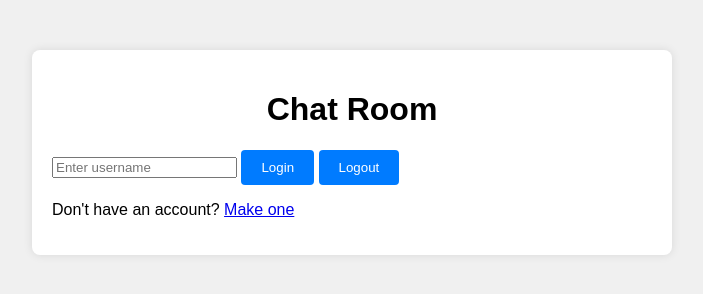
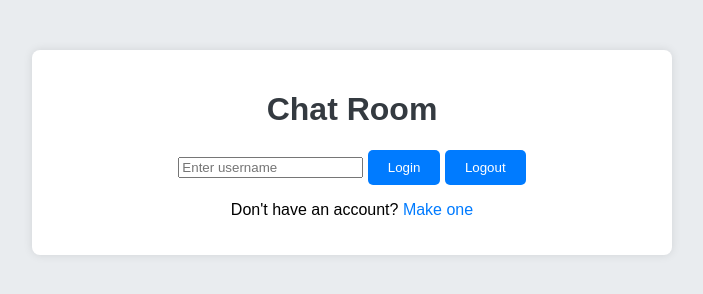
Before and after one commit to idkwhatiamdoingwithmylife/mynet, a plain HTML site: page index.html in a window 1280 px wide. Shown: the whole page, without its empty margins (288-991 px from the left). Drawn offline with Linux system fonts and the light colour scheme.

Commit message:
Update index.html

```diff
--- a/index.html
+++ b/index.html
@@ -7,7 +7,7 @@
     <style>
         body {
             font-family: Arial, sans-serif;
-            background-color: #f0f0f0;
+            background-color: #e9ecef;
             margin: 0;
             padding: 0;
         }
@@ -22,6 +22,7 @@
         }
         h1 {
             text-align: center;
+            color: #343a40;
         }
         .chat-box {
             border: 1px solid #ddd;
@@ -29,11 +30,15 @@
             overflow-y: scroll;
             padding: 10px;
             margin-bottom: 10px;
+            background-color: #f8f9fa;
+            border-radius: 5px;
         }
         .chat-input {
             width: calc(100% - 50px);
             padding: 10px;
             margin-right: 10px;
+            border-radius: 5px;
+            border: 1px solid #ddd;
         }
         .btn {
             padding: 10px 20px;
@@ -41,13 +46,23 @@
             border: none;
             color: white;
             cursor: pointer;
-            border-radius: 4px;
+            border-radius: 5px;
         }
         .btn:hover {
             background-color: #0056b3;
         }
         .hidden {
             display: none;
+        }
+        .auth-container {
+            text-align: center;
+        }
+        .auth-container a {
+            color: #007bff;
+            text-decoration: none;
+        }
+        .auth-container a:hover {
+            text-decoration: underline;
         }
     </style>
 </head>
@@ -60,7 +75,7 @@
         <input type="text" id="chatInput" class="chat-input" placeholder="Type a message...">
         <button id="sendButton" class="btn">Send</button>
     </div>
-    <div id="authContainer">
+    <div id="authContainer" class="auth-container">
         <input type="text" id="username" placeholder="Enter username">
         <button id="loginButton" class="btn">Login</button>
         <button id="logoutButton" class="btn hidden">Logout</button>
@@ -89,7 +104,7 @@
         const password = prompt("Enter your password:");
 
         if (user && password) {
-            const response = await fetch('/.netlify/functions/users/login', {
+            const response = await fetch('/.netlify/functions/users', {
                 method: 'POST',
                 headers: { 'Content-Type': 'application/json' },
                 body: JSON.stringify({ username: user, password })
```
